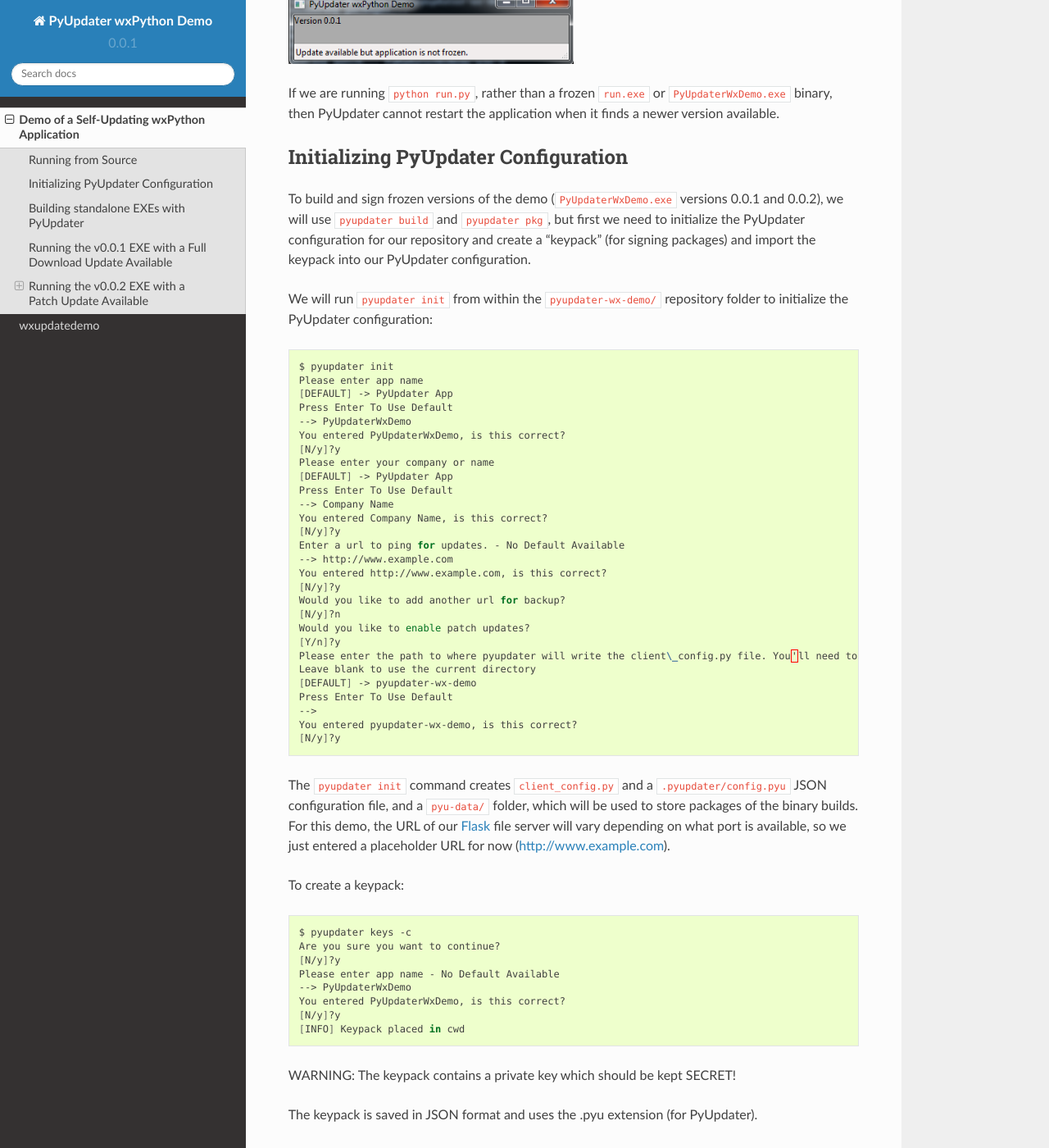
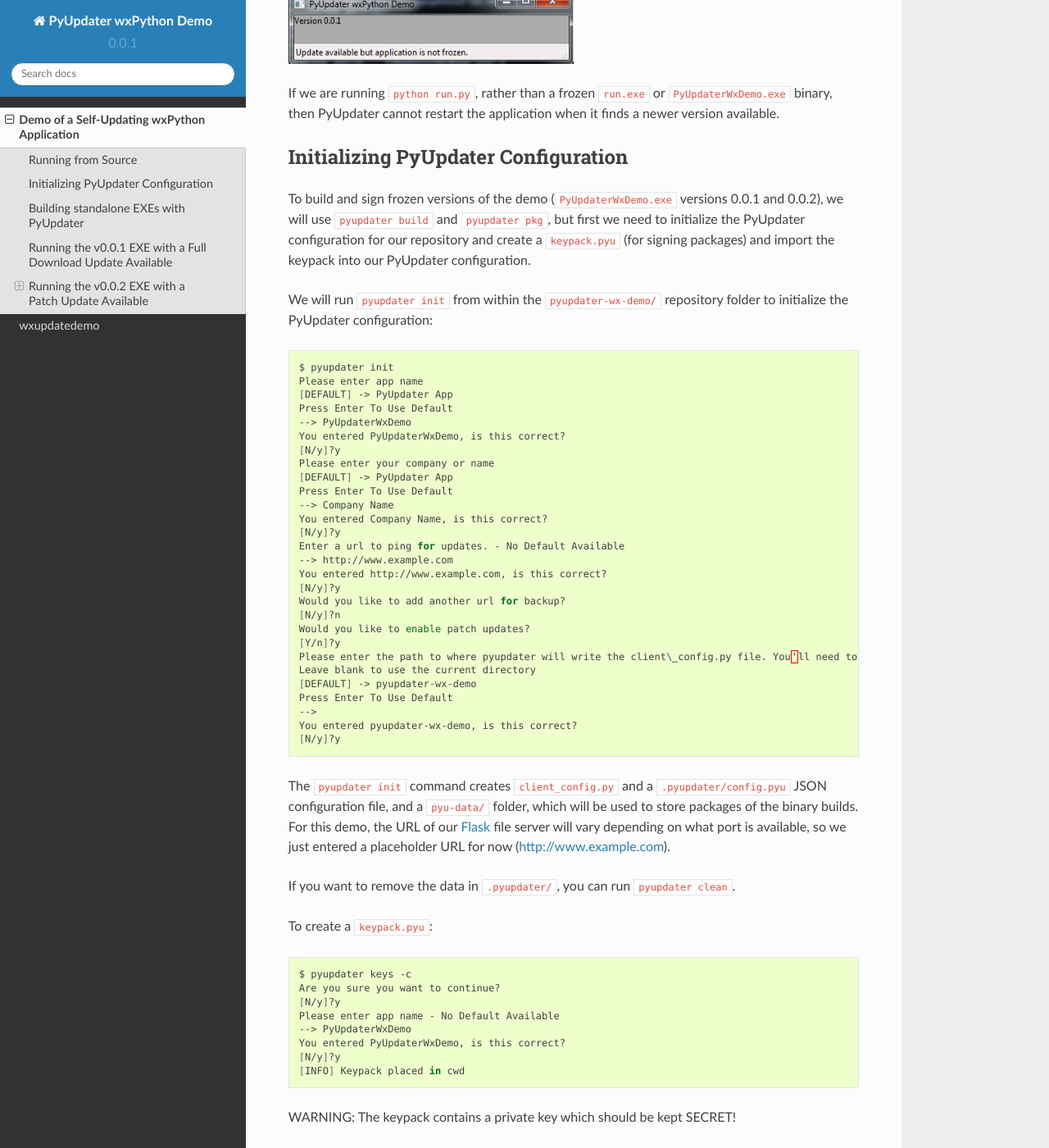
Before and after one commit to jameswettenhall/pyupdater-wx-demo, a Sphinx documentation site: the page built from docs/source/overview.rst, in a window 1280 px wide and 1400 px high, scrolled down 923 px. Shown: the whole window at 82% size. Built offline with Sphinx 7.4.7 and the Read the Docs theme 2.0.0, drawn with Linux system fonts in a browser that asks for light colours.

Commit message:
Updating docs.

```diff
--- a/docs/source/overview.rst
+++ b/docs/source/overview.rst
@@ -55,7 +55,7 @@
 To build and sign frozen versions of the demo (:code:`PyUpdaterWxDemo.exe`
 versions 0.0.1 and 0.0.2), we will use :code:`pyupdater build` and
 :code:`pyupdater pkg`, but first we need to initialize the PyUpdater
-configuration for our repository and create a "keypack" (for signing
+configuration for our repository and create a :code:`keypack.pyu` (for signing
 packages) and import the keypack into our PyUpdater configuration.
 
 We will run :code:`pyupdater init` from within the :code:`pyupdater-wx-demo/`
@@ -94,12 +94,15 @@
 
 The :code:`pyupdater init` command creates :code:`client_config.py` and a
 :code:`.pyupdater/config.pyu` JSON configuration file, and a :code:`pyu-data/`
-folder, which will be used to store packages of the binary builds.
-For this demo, the URL of our `Flask <http://flask.pocoo.org/>`_ file server
-will vary depending on what port is available, so we just entered a
-placeholder URL for now (http://www.example.com).
+folder, which will be used to store packages of the binary builds.  For this
+demo, the URL of our `Flask <http://flask.pocoo.org/>`_ file server will vary
+depending on what port is available, so we just entered a placeholder URL for
+now (http://www.example.com).
 
-To create a keypack:
+If you want to remove the data in :code:`.pyupdater/`, you can run :code:`pyupdater clean`.
+
+
+To create a :code:`keypack.pyu`:
 
 .. code-block:: bash
 
```
